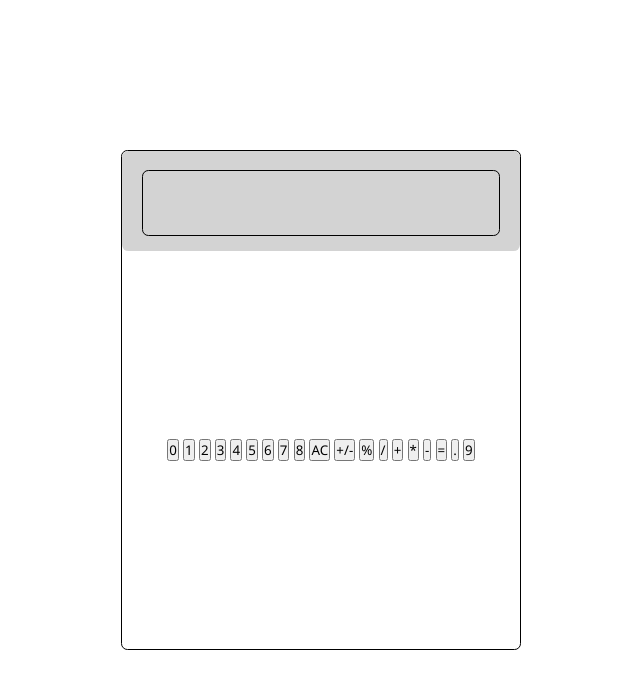
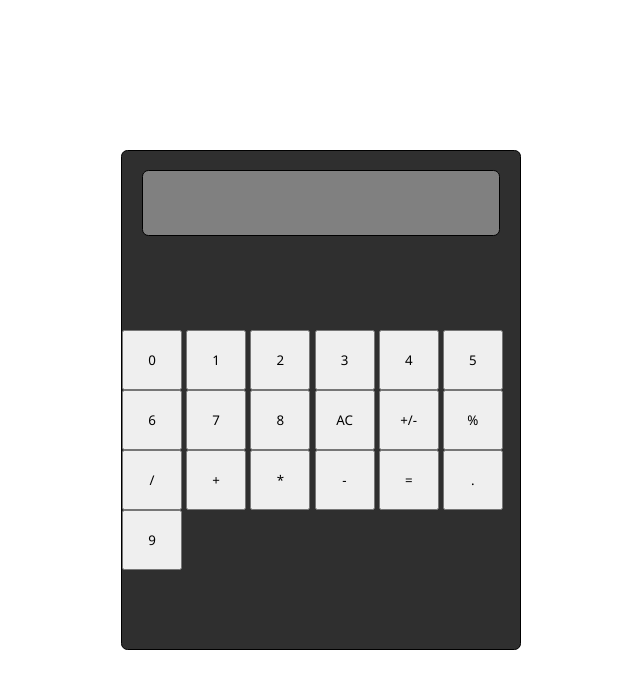
Before and after one commit to EyeIgnite/Calculator-TOP, a plain HTML site: page index.html in a window 1280 px wide. Shown: the whole page, without its empty margins (319-959 px from the left). Drawn offline with Linux system fonts and the light colour scheme.

Commit message:
style background and buttons

```diff
--- a/styles.css
+++ b/styles.css
@@ -14,6 +14,7 @@
 
 .calculator {
   border: 1px solid black;
+  background-color: #2f2f2f;
   display: flex;
   width: 400px;
   height: 500px;
@@ -27,7 +28,7 @@
   height: 20%;
   display: flex;
   flex-direction: column;
-  background-color: lightgrey;
+  /* background-color: lightgrey; */
   padding-top: 5px;
   justify-content: center;
   align-items: center;
@@ -38,6 +39,12 @@ input {
   border: 1px solid black;
   height: 70%;
   width: 90%;
-  background-color: lightgray;
+  background-color: grey;
   border-radius: .4rem;
 }
+
+button {
+  width: 60px;
+  height: 60px;
+  cursor: pointer;
+}
```
